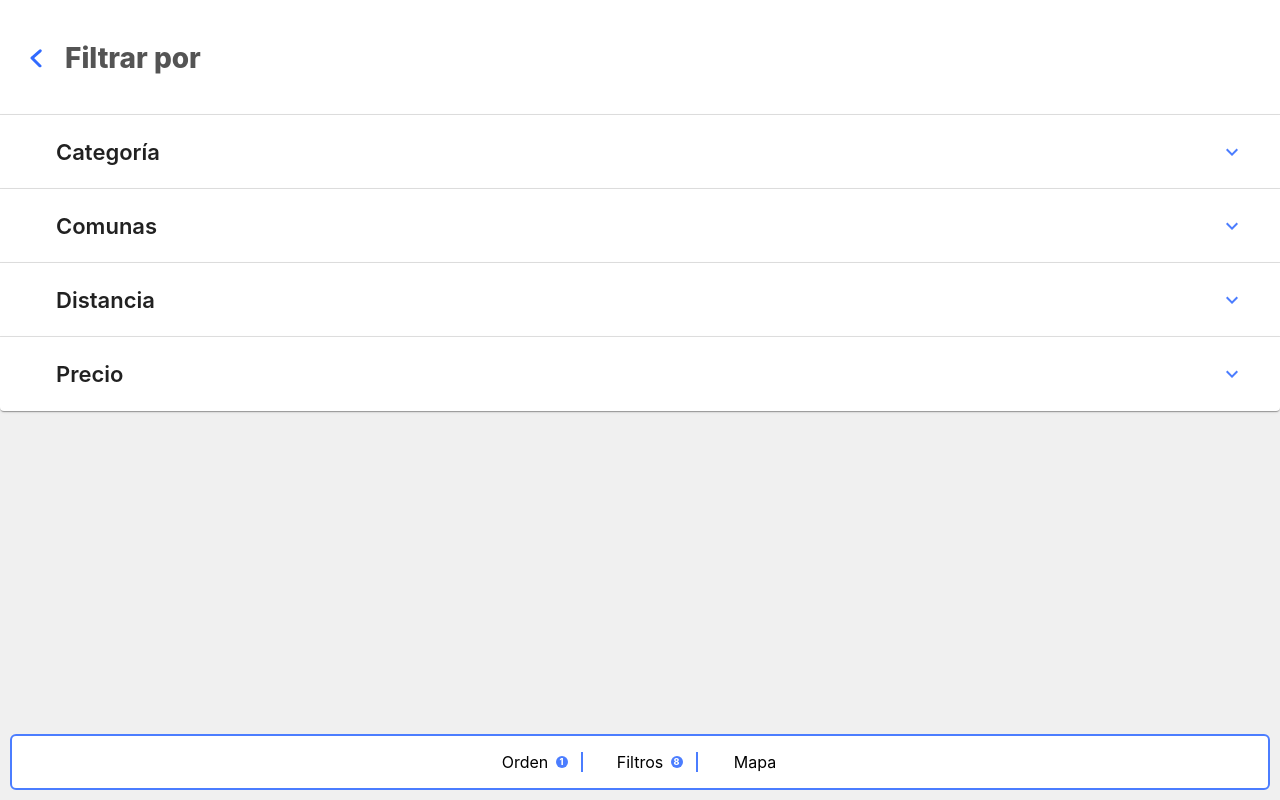
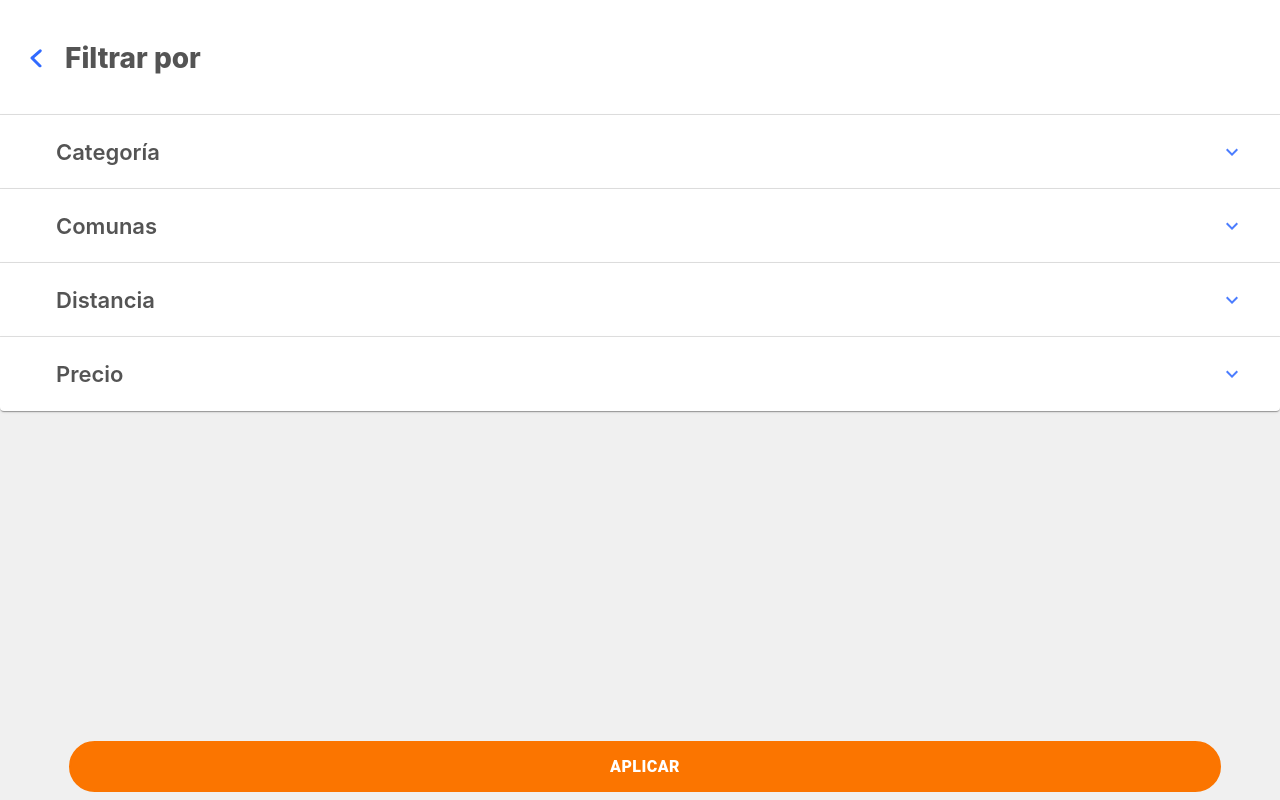
Before and after one commit to jotapixma/geolocationv2, a React (Create React App) app: page / in a window 1280 px wide. Built offline with nearby package versions, Linux system fonts and the light colour scheme.

Commit message:
apply button

```diff
--- a/src/Views/Home.js
+++ b/src/Views/Home.js
@@ -8,6 +8,7 @@ import CategorySection from '../components/CategorySection.jsx'
 import SliderFeature from '../components/SliderFeature'
 import GeneralFilterBar from '../components/GeneralFilterBar.jsx'
 import GroupFilterSection from '../components/GroupFilterSection.jsx'
+import ApplyButton from '../components/ApplyButton.jsx'
 
 // import OrderFilterSection from '../components/OrderFilterSection.jsx'
 
@@ -21,7 +22,8 @@ function Home() {
       {/* <ProductCard/> */}
       {/* <OrderFilterSection/> */}
       <GroupFilterSection/>
-      <GeneralFilterBar/>
+      <ApplyButton/>
+      {/* <GeneralFilterBar/> */}
       {/* <ProductCardDetail/> */}
       {/* <ProductCardDetail/> */}
       {/* <PurchaseBar/> */}
--- a/src/assets/styles/components/GeneralFilterBar.scss
+++ b/src/assets/styles/components/GeneralFilterBar.scss
@@ -25,6 +25,9 @@ section.filter-bar{
       &.active{
         span{
           display: block;
+          // display: flex;
+          // align-items: center;
+          // justify-content: center;
           color: $white;
           font-size: 9px;
           font-weight: 800;
@@ -34,9 +37,9 @@ section.filter-bar{
           top: 50%;
           transform: translateY(-50%);
           background-color: $blue-custom;
-          width: 12px;
-          height: 12px;
-          border-radius: 12px;
+          width: 14px;
+          height: 14px;
+          border-radius: 14px;
         }
       }
       &:after{
--- a/src/assets/styles/components/GroupFilterSection.scss
+++ b/src/assets/styles/components/GroupFilterSection.scss
@@ -54,13 +54,14 @@ section.group-filter-section{
   .MuiPaper-root{
     padding: 0 20px 0 40px;
     .MuiButtonBase-root{
+      span.MuiIconButton-label{
+        svg{ color: $blue-custom; }
+      }
       .group-title{
         font-size: 22px;
         font-weight: 600;
         margin: 12px 0;
-      }
-      span{
-        svg {color: $blue-custom; }
+        color: $soft-black;
       }
       .MuiExpansionPanelSummary-content.Mui-expanded{
         margin: 0;
--- /dev/null
+++ b/src/components/ApplyButton.jsx
@@ -0,0 +1,27 @@
+import React from 'react';
+import { makeStyles } from '@material-ui/core/styles';
+import Button from '@material-ui/core/Button';
+
+const useStyles = makeStyles({
+  root: {
+    background: '#FB7500' ,
+    border: '2px solid #FB7500',
+    borderRadius: 30,
+    color: 'white',
+    height: 51,
+    width: '90%',
+    fontSize: 16,
+    fontWeight: '900',
+    margin: '0 5px',
+    position: 'fixed',
+    bottom: 8,
+    left: '50%',
+    transform: 'translateX(-50%)',
+    lineHeight: '20px',
+  },
+});
+
+export default function ApplyButton() {
+  const classes = useStyles();
+  return <Button className={classes.root}>Aplicar</Button>;
+}
```
